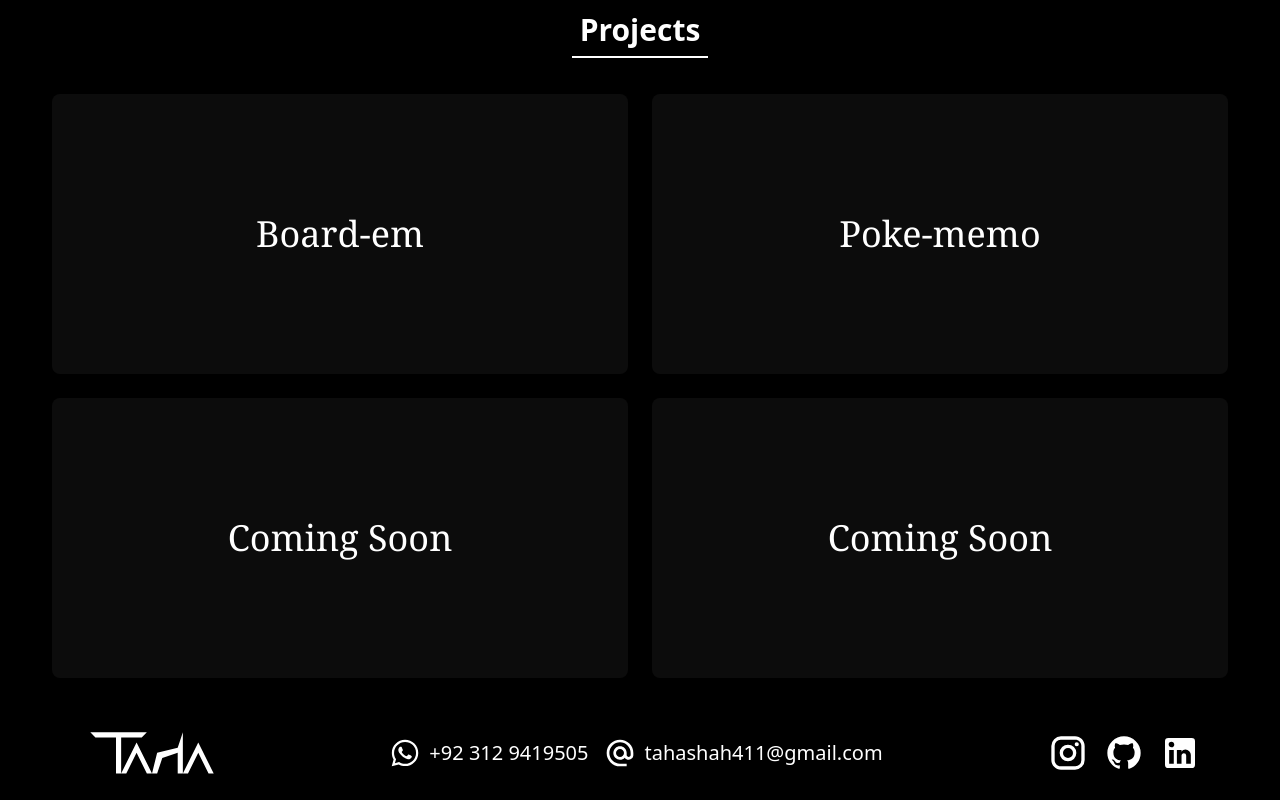
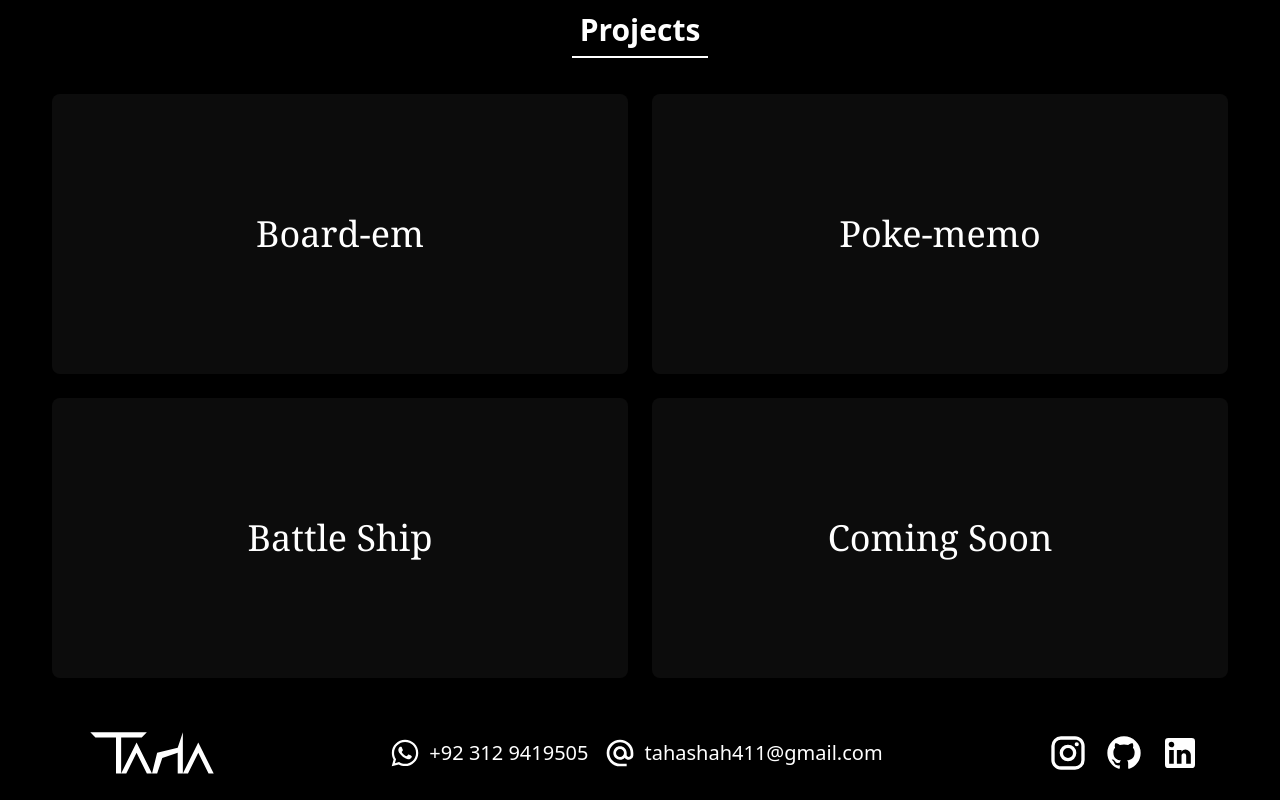
Before and after one commit to TahaShah141/Portfolio, a React (Vite) app: page / in a window 1280 px wide. Shown: the part 1410-2210 px from the top of the page. Built offline with nearby package versions, Linux system fonts and the light colour scheme.

Commit message:
Add BattleShip project

```diff
--- a/Components/Projects.jsx
+++ b/Components/Projects.jsx
@@ -13,9 +13,9 @@ export const Projects = () => {
       desc: "Poke-memo was my first project using the React. It is a memory-based game about pokemon you have already selected before. If you 'Catch-em-all!!', you win the game. It is a basic demo of how React can make repetitive components easy with the integration of javascript and html in one place"
     },
     {
-      name: "Coming Soon",
-      link: "#",
-      desc: "As a fresh full-stack developer, I have a lot to learn and grow. I am constantly working on new projects to showcase my skills, this portfolio being the latest. Soon there will be a project here worth show-casing some aspect of my skill-set, maybe it could be one of the projects you ask me to build."
+      name: "Battle Ship",
+      link: "https://battleship141.netlify.app",
+      desc: "Battleship was my first project using DOM-manipulation and vanilla CSS. It is a game where two players try to sink each other's ships by hitting a grid/board. A hit grants you another turn while a miss switches to the other player. Be the first to sink all the ships to win."
     },
     {
       name: "Coming Soon",
```
